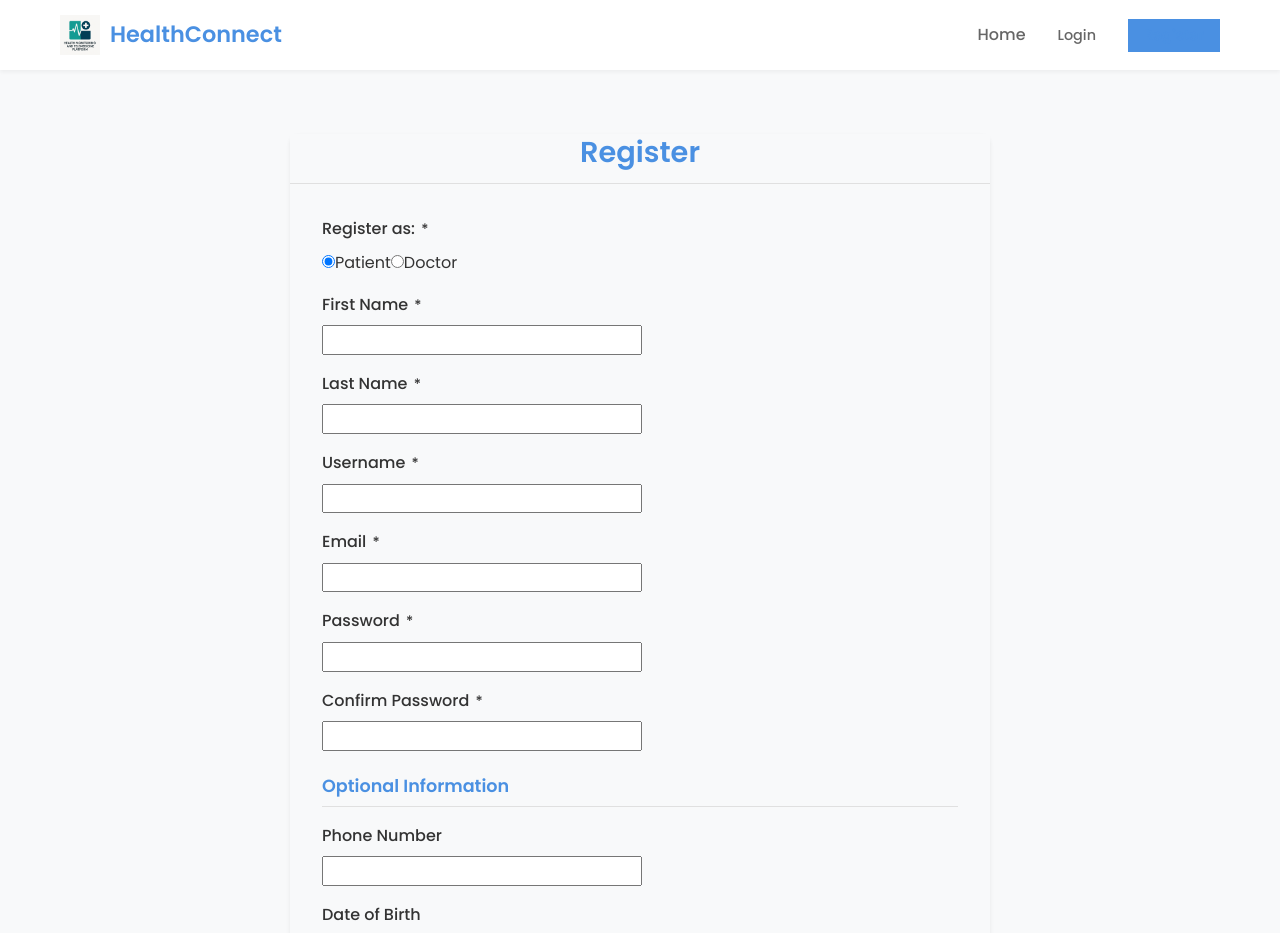
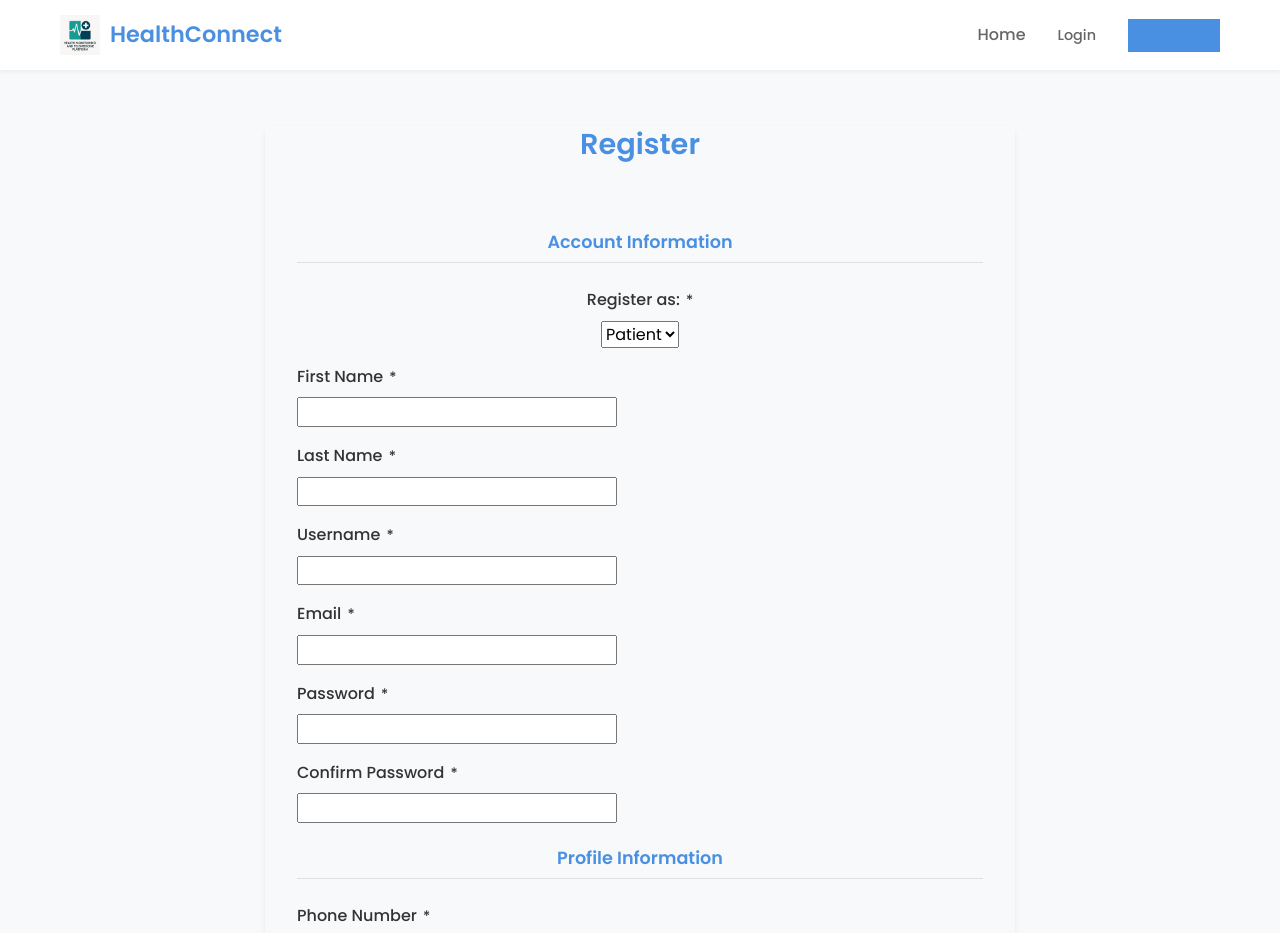
Before and after one commit to Garbii1/health-telemed-app, an Angular app in the folder telemed-ui/: page /register in a window 1280 px wide. Shown: the top 933 px of the page. Built offline with nearby package versions, Linux system fonts and the light colour scheme.

Commit message:
New Update

```diff
--- a/telemed-ui/src/app/features/auth/login/login.component.scss
+++ b/telemed-ui/src/app/features/auth/login/login.component.scss
@@ -1,54 +1,41 @@
 /* src/app/features/auth/login/login.component.scss */
 
-/* Container to center the card vertically and horizontally */
 .auth-container {
   display: flex;
   justify-content: center;
   align-items: center;
-  /* Calculate min-height to fill viewport between header/footer */
-  /* Adjust subtraction values based on actual header/footer heights if needed */
-  min-height: calc(100vh - var(--header-height, 70px) - var(--footer-height, 50px) - 4rem); /* Add extra vertical padding */
-  padding: 2rem var(--container-padding); /* Use container padding horizontally */
+  min-height: calc(100vh - var(--header-height, 70px) - var(--footer-height, 50px) - 4rem);
+  padding: 2rem var(--container-padding);
 }
 
-/* Style the card holding the form */
 .auth-card {
   width: 100%;
-  max-width: 450px; /* Limit card width */
-  border: none; /* Optional: remove default card border for cleaner look */
-  border-radius: var(--border-radius); /* Use global radius */
+  max-width: 450px;
+  border: none;
+  border-radius: var(--border-radius);
 }
 
-.card-header {
-  border-bottom: 1px solid var(--border-color);
-  h2 {
-    font-weight: 600;
+.card-header h2 { font-weight: 600; }
+.card-body { /* Padding adjusted in HTML */ }
+
+/* Style for centered form groups */
+.form-group.text-center {
+  .form-label {
+    display: block; /* Ensure label is block for centering */
+    margin-bottom: 0.5rem;
   }
+  .form-control {
+    /* Limit width of centered inputs */
+    max-width: 320px;
+    /* mx-auto is added in HTML to center the block */
+  }
+   .invalid-feedback {
+      max-width: 320px; // Match input width
+      margin-left: auto;
+      margin-right: auto;
+   }
 }
 
-.card-body {
-  /* Padding adjusted in HTML (p-4) */
-}
-
-/* Make form controls slightly larger */
-.form-control-lg {
-  min-height: calc(1.5em + 1rem + 2px);
-  padding: .5rem 1rem;
-  font-size: 1.1rem; // Slightly larger text
-  border-radius: .3rem;
-}
-
-/* Make button larger */
-.btn-lg {
-  padding: 0.75rem 1.25rem;
-  font-size: 1.1rem;
-}
-
-/* Style the link at the bottom */
-.text-muted a {
-  color: var(--primary-color); // Make link stand out
-  text-decoration: none;
-  &:hover {
-    text-decoration: underline;
-  }
-}
+.form-control-lg { /* Styles from previous version */ }
+.btn-lg { /* Styles from previous version */ }
+.text-muted a { /* Styles from previous version */ }
--- a/telemed-ui/src/app/features/auth/register/register.component.html
+++ b/telemed-ui/src/app/features/auth/register/register.component.html
@@ -1,33 +1,33 @@
 <!-- src/app/features/auth/register/register.component.html -->
-<div class="auth-container"> <!-- Outer container for centering -->
-  <div class="auth-card card shadow-sm"> <!-- Card styling -->
+<div class="auth-container">
+  <div class="auth-card card shadow-sm">
      <div class="card-header bg-light">
-        <!-- Added mb-0 to heading, text-primary color -->
        <h2 class="text-center text-primary mb-0">Register</h2>
      </div>
-    <div class="card-body p-4"> <!-- Add more padding -->
+    <div class="card-body p-4">
       <form [formGroup]="registerForm" (ngSubmit)="onSubmit()">
-        <!-- Messages -->
         <div *ngIf="successMessage" class="alert alert-success">{{ successMessage }}</div>
         <div *ngIf="errorMessage" class="alert alert-danger"><pre>{{ errorMessage }}</pre></div>
 
-        <!-- Role Selection -->
-        <div class="form-group mb-3">
-          <label class="form-label fw-bold">Register as: <span class="text-danger">*</span></label>
-          <div class="d-flex"> <!-- Use flex for inline layout -->
-            <div class="form-check me-4"> <!-- Add margin between radio buttons -->
-                <input class="form-check-input" type="radio" id="rolePatient" value="PATIENT" formControlName="role">
-                <label class="form-check-label" for="rolePatient">Patient</label>
-            </div>
-            <div class="form-check">
-                <input class="form-check-input" type="radio" id="roleDoctor" value="DOCTOR" formControlName="role">
-                <label class="form-check-label" for="roleDoctor">Doctor</label>
+        <!-- Basic Info Section -->
+        <h5 class="mt-2 mb-3 section-heading text-center">Account Information</h5>
+
+        <!-- Role Selection - Changed to Dropdown -->
+        <div class="row justify-content-center mb-3">
+            <div class="col-md-8"> <!-- Adjust width as needed -->
+                 <div class="form-group text-center">
+                   <label for="role" class="form-label fw-bold">Register as: <span class="text-danger">*</span></label>
+                   <select id="role" class="form-select" formControlName="role" [class.is-invalid]="role?.invalid && role?.touched">
+                       <option value="PATIENT">Patient</option>
+                       <option value="DOCTOR">Doctor</option>
+                   </select>
+                   <div *ngIf="role?.invalid && role?.touched" class="invalid-feedback text-start">Required.</div>
                  </div>
             </div>
         </div>
 
-        <!-- Basic Info -->
-        <div class="row mb-2"> <!-- Use row for columns, less margin if fields follow closely -->
+
+        <div class="row mb-2">
           <div class="col-md-6">
             <div class="form-group">
               <label for="first_name" class="form-label">First Name <span class="text-danger">*</span></label>
@@ -62,7 +62,6 @@
            </div>
         </div>
 
-        <!-- Password -->
         <div class="row mb-2">
            <div class="col-md-6">
               <div class="form-group">
@@ -77,77 +76,91 @@
            <div class="col-md-6">
                <div class="form-group">
                  <label for="password2" class="form-label">Confirm Password <span class="text-danger">*</span></label>
-                 <input type="password" id="password2" class="form-control" formControlName="password2" [class.is-invalid]="(password2?.invalid && password2?.touched) || (registerForm.errors?.['passwordMismatch'] && password2?.touched)"> <!-- Added check for touched on mismatch -->
+                 <input type="password" id="password2" class="form-control" formControlName="password2" [class.is-invalid]="(password2?.invalid && password2?.touched) || (registerForm.errors?.['passwordMismatch'] && password2?.touched)">
                   <div *ngIf="password2?.invalid && password2?.touched && password2?.errors?.['required']" class="invalid-feedback">Required.</div>
                   <div *ngIf="registerForm.errors?.['passwordMismatch'] && password2?.touched" class="invalid-feedback">Passwords do not match.</div>
                </div>
            </div>
         </div>
 
-        <!-- Optional Profile Fields -->
-         <h5 class="mt-4 mb-3 section-heading">Optional Information</h5>
+        <!-- Profile Information - Now Required -->
+         <h5 class="mt-4 mb-3 section-heading text-center">Profile Information</h5>
          <div class="row mb-2">
            <div class="col-md-6">
              <div class="form-group">
-               <label for="phone_number" class="form-label">Phone Number</label>
-               <input type="tel" id="phone_number" class="form-control" formControlName="phone_number">
+               <label for="phone_number" class="form-label">Phone Number <span class="text-danger">*</span></label>
+               <input type="tel" id="phone_number" class="form-control" formControlName="phone_number" [class.is-invalid]="phone_number?.invalid && phone_number?.touched">
+               <div *ngIf="phone_number?.invalid && phone_number?.touched" class="invalid-feedback">Required.</div>
              </div>
            </div>
            <div class="col-md-6">
              <div class="form-group">
-               <label for="date_of_birth" class="form-label">Date of Birth</label>
-               <input type="date" id="date_of_birth" class="form-control" formControlName="date_of_birth">
+               <label for="date_of_birth" class="form-label">Date of Birth <span class="text-danger">*</span></label>
+               <input type="date" id="date_of_birth" class="form-control" formControlName="date_of_birth" [class.is-invalid]="date_of_birth?.invalid && date_of_birth?.touched">
+               <div *ngIf="date_of_birth?.invalid && date_of_birth?.touched" class="invalid-feedback">Required.</div>
              </div>
            </div>
          </div>
           <div class="form-group mb-3">
-             <label for="address" class="form-label">Address</label>
-             <textarea id="address" class="form-control" formControlName="address" rows="2"></textarea>
+             <label for="address" class="form-label">Address <span class="text-danger">*</span></label>
+             <textarea id="address" class="form-control" formControlName="address" rows="2" [class.is-invalid]="address?.invalid && address?.touched"></textarea>
+              <div *ngIf="address?.invalid && address?.touched" class="invalid-feedback">Required.</div>
           </div>
 
 
-        <!-- Doctor Specific Fields -->
+        <!-- Doctor Specific Fields (Conditional) -->
         <div *ngIf="role?.value === 'DOCTOR'">
-          <h5 class="mt-4 mb-3 section-heading">Doctor Information (Required)</h5>
-          <div class="form-group mb-3">
-            <label for="specialization" class="form-label">Specialization</label>
+          <h5 class="mt-4 mb-3 section-heading text-center">Doctor Information</h5>
+          <div class="row mb-2">
+              <div class="col-md-6">
+                  <div class="form-group">
+                    <label for="specialization" class="form-label">Specialization <span class="text-danger">*</span></label>
                     <input type="text" id="specialization" class="form-control" formControlName="specialization" [class.is-invalid]="specialization?.invalid && specialization?.touched">
                      <div *ngIf="specialization?.invalid && specialization?.touched" class="invalid-feedback">Required for doctors.</div>
                   </div>
-          <div class="form-group mb-3">
-            <label for="license_number" class="form-label">License Number</label>
+              </div>
+              <div class="col-md-6">
+                   <div class="form-group">
+                     <label for="license_number" class="form-label">License Number <span class="text-danger">*</span></label>
                      <input type="text" id="license_number" class="form-control" formControlName="license_number" [class.is-invalid]="license_number?.invalid && license_number?.touched">
                       <div *ngIf="license_number?.invalid && license_number?.touched" class="invalid-feedback">Required for doctors.</div>
                    </div>
               </div>
+          </div>
+        </div>
 
-        <!-- Patient Specific Fields (Optional) -->
+        <!-- Patient Specific Fields (Conditional & Optional Emergency Contact) -->
          <div *ngIf="role?.value === 'PATIENT'">
-            <h5 class="mt-4 mb-3 section-heading">Patient Information (Optional)</h5>
+            <h5 class="mt-4 mb-3 section-heading text-center">Patient Information</h5>
             <div class="row mb-2">
-               <div class="col-md-6">
+               <div class="col-md-5"> <!-- Adjust col size -->
                   <div class="form-group">
                     <label for="emergency_contact_name" class="form-label">Emergency Contact Name</label>
                     <input type="text" id="emergency_contact_name" class="form-control" formControlName="emergency_contact_name">
+                     <!-- Add validation if making required -->
                   </div>
                </div>
-               <div class="col-md-6">
+                <div class="col-md-3"> <!-- Add column for relationship -->
+                     <div class="form-group">
+                       <label for="emergency_contact_relationship" class="form-label">Relationship</label>
+                       <input type="text" id="emergency_contact_relationship" class="form-control" formControlName="emergency_contact_relationship" placeholder="e.g., Spouse, Parent">
+                       <!-- Add validation if making required -->
+                     </div>
+                 </div>
+               <div class="col-md-4"> <!-- Adjust col size -->
                    <div class="form-group">
                      <label for="emergency_contact_phone" class="form-label">Emergency Contact Phone</label>
                      <input type="tel" id="emergency_contact_phone" class="form-control" formControlName="emergency_contact_phone">
+                      <!-- Add validation if making required -->
                    </div>
                </div>
             </div>
          </div>
 
         <!-- Submit Button -->
-        <!-- Ensure type="submit" -->
         <button type="submit" class="btn btn-primary w-100 btn-lg mt-4" [disabled]="isLoading || registerForm.invalid">
           <span *ngIf="!isLoading">Register</span>
-          <span *ngIf="isLoading">
-            <span class="spinner-border spinner-border-sm" role="status" aria-hidden="true"></span>
-            Registering...
-          </span>
+          <span *ngIf="isLoading"><span class="spinner-border spinner-border-sm" role="status" aria-hidden="true"></span> Registering...</span>
         </button>
       </form>
 
@@ -157,6 +170,3 @@
     </div>
   </div>
 </div>
-
-<!-- Remove inline styles for grid, rely on global styles -->
-<!-- <style> ... </style> -->
--- a/telemed-ui/src/app/features/auth/register/register.component.scss
+++ b/telemed-ui/src/app/features/auth/register/register.component.scss
@@ -1,63 +1,48 @@
 /* src/app/features/auth/register/register.component.scss */
 
-/* Use the same container as login for consistency */
+/* Inherit centering from login styles or define here */
 .auth-container {
     display: flex;
     justify-content: center;
-    align-items: flex-start; /* Align card to top */
-    /* Allow slightly less vertical padding if form is long */
+    align-items: flex-start; /* Align top */
     min-height: calc(100vh - var(--header-height, 70px) - var(--footer-height, 50px));
-    padding: 2rem var(--container-padding); /* Add vertical padding */
+    padding: 2rem var(--container-padding);
   }
 
-  /* Style the card */
   .auth-card {
     width: 100%;
-    /* Allow slightly wider card for register form */
-    max-width: 700px;
-    margin-top: 1rem; /* Add margin from top */
-    margin-bottom: 2rem; /* Add margin at bottom */
+    max-width: 750px; /* Wider card for register */
+    margin-top: 1rem;
+    margin-bottom: 2rem;
     border: none;
     border-radius: var(--border-radius);
   }
 
-  .card-header {
-    border-bottom: 1px solid var(--border-color);
-    h2 {
-      font-weight: 600;
-    }
-  }
+  .card-header h2 { font-weight: 600; }
 
-  /* Style section headings */
   .section-heading {
     font-size: 1.1rem;
     font-weight: 600;
     color: var(--primary-color);
     border-bottom: 1px solid var(--border-color);
     padding-bottom: 0.5rem;
-    margin-top: 1.5rem; // Add space above headings
+    margin-bottom: 1.5rem !important; // Ensure consistent spacing
+    margin-top: 1.5rem;
   }
 
-  /* Ensure consistent margins for form groups */
-  .form-group {
-     margin-bottom: 1rem; // Slightly less margin within register form
+  .form-group { margin-bottom: 1rem; }
+
+  .form-label .text-danger { font-size: 0.9em; margin-left: 2px; }
+
+  .form-select { /* If not defined globally */
+      /* ... styles ... */
   }
 
-  /* Responsive adjustments for columns if needed */
-  /* Uses global .row and .col-md-6 from styles.scss */
-
-  /* Style radio buttons */
-  .form-check-input {
-      cursor: pointer;
-  }
-  .form-check-label {
-      cursor: pointer;
-  }
-
-  /* Style required field indicator */
-  .form-label .text-danger {
-      font-size: 0.9em;
-      margin-left: 2px;
+  /* Ensure centered elements within the form have appropriate max-width if needed */
+  .form-group.text-center .form-select {
+      max-width: 300px; /* Example max-width */
+      margin-left: auto;
+      margin-right: auto;
   }
 
   /* Formatting for backend error messages */
--- a/telemed-ui/src/app/shared/components/header/header.component.html
+++ b/telemed-ui/src/app/shared/components/header/header.component.html
@@ -1,48 +1,51 @@
+<!-- src/app/shared/components/header/header.component.html -->
 <header class="app-header">
   <nav class="container header-nav">
     <div class="logo">
-        <a routerLink="/">
+      <!-- Ensure logo link also closes menu if needed -->
+      <a routerLink="/" (click)="closeMenu()">
         <img src="assets/logo.png" alt="Telemed Platform Logo" class="logo-img">
-          <span class="logo-text">HealthConnect</span> <!-- Optional text beside logo -->
+        <span class="logo-text">HealthConnect</span>
       </a>
     </div>
 
-      <!-- Mobile Menu Button -->
-      <button class="menu-toggle" (click)="toggleMenu()" [attr.aria-expanded]="isMenuOpen">
+    <!-- Mobile Menu Button - ensure (click) calls toggleMenu() -->
+    <button class="menu-toggle" aria-label="Toggle menu" [attr.aria-expanded]="isMenuOpen" (click)="toggleMenu()">
       <span></span>
       <span></span>
       <span></span>
     </button>
 
-      <!-- Navigation Links -->
+    <!-- Navigation Links - ensure [class.open] binds to isMenuOpen -->
+    <!-- Add (click)="closeMenu()" to links to close menu on navigation -->
     <ul class="nav-links" [class.open]="isMenuOpen">
-        <!-- Always Visible Links -->
-        <li><a routerLink="/" routerLinkActive="active" [routerLinkActiveOptions]="{exact: true}" (click)="toggleMenu(false)">Home</a></li>
+      <li><a routerLink="/" routerLinkActive="active" [routerLinkActiveOptions]="{exact: true}" (click)="closeMenu()">Home</a></li>
 
       <!-- Patient Links -->
       <ng-container *ngIf="isLoggedIn && userRole === 'PATIENT'">
-          <li><a routerLink="/patient/dashboard" routerLinkActive="active" (click)="toggleMenu(false)">Dashboard</a></li>
-          <li><a routerLink="/patient/vitals" routerLinkActive="active" (click)="toggleMenu(false)">My Vitals</a></li>
-          <li><a routerLink="/patient/appointments" routerLinkActive="active" (click)="toggleMenu(false)">Appointments</a></li>
-           <li><a routerLink="/patient/profile" routerLinkActive="active" (click)="toggleMenu(false)">Profile</a></li>
+        <li><a routerLink="/patient/dashboard" routerLinkActive="active" (click)="closeMenu()">Dashboard</a></li>
+        <li><a routerLink="/patient/vitals" routerLinkActive="active" (click)="closeMenu()">My Vitals</a></li>
+        <li><a routerLink="/patient/appointments" routerLinkActive="active" (click)="closeMenu()">Appointments</a></li>
+         <li><a routerLink="/patient/profile" routerLinkActive="active" (click)="closeMenu()">Profile</a></li>
       </ng-container>
 
       <!-- Doctor Links -->
       <ng-container *ngIf="isLoggedIn && userRole === 'DOCTOR'">
-          <li><a routerLink="/doctor/dashboard" routerLinkActive="active" (click)="toggleMenu(false)">Dashboard</a></li>
-          <li><a routerLink="/doctor/patients" routerLinkActive="active" (click)="toggleMenu(false)">My Patients</a></li>
-          <li><a routerLink="/doctor/appointments" routerLinkActive="active" (click)="toggleMenu(false)">Schedule</a></li>
-           <li><a routerLink="/doctor/profile" routerLinkActive="active" (click)="toggleMenu(false)">Profile</a></li>
+        <li><a routerLink="/doctor/dashboard" routerLinkActive="active" (click)="closeMenu()">Dashboard</a></li>
+        <li><a routerLink="/doctor/patients" routerLinkActive="active" (click)="closeMenu()">My Patients</a></li>
+        <li><a routerLink="/doctor/appointments" routerLinkActive="active" (click)="closeMenu()">Schedule</a></li>
+         <li><a routerLink="/doctor/profile" routerLinkActive="active" (click)="closeMenu()">Profile</a></li>
       </ng-container>
 
       <!-- Auth Links -->
       <ng-container *ngIf="!isLoggedIn">
-          <li class="auth-link"><a routerLink="/login" routerLinkActive="active" class="btn btn-outline-primary btn-sm" (click)="toggleMenu(false)">Login</a></li>
-          <li class="auth-link"><a routerLink="/register" routerLinkActive="active" class="btn btn-primary btn-sm" (click)="toggleMenu(false)">Register</a></li>
+        <li class="auth-link"><a routerLink="/login" routerLinkActive="active" class="btn btn-outline-primary btn-sm" (click)="closeMenu()">Login</a></li>
+        <li class="auth-link"><a routerLink="/register" routerLinkActive="active" class="btn btn-primary btn-sm" (click)="closeMenu()">Register</a></li>
       </ng-container>
 
       <ng-container *ngIf="isLoggedIn">
         <li class="user-info-nav" *ngIf="userInfo">Welcome, {{ userInfo.username || 'User' }}!</li>
+        <!-- Use logout() method which also closes menu -->
         <li class="auth-link"><button class="btn btn-danger btn-sm" (click)="logout()">Logout</button></li>
       </ng-container>
     </ul>
--- a/telemed-ui/src/app/shared/components/header/header.component.scss
+++ b/telemed-ui/src/app/shared/components/header/header.component.scss
@@ -132,11 +132,13 @@
       box-shadow: 0 4px 8px rgba(0, 0, 0, 0.1);
       max-height: 0; // Hidden by default
       overflow: hidden;
-      transition: max-height 0.3s ease-out, padding 0.3s ease-out;
+      transition: max-height 0.3s ease-out, padding 0.3s ease-out, border-top 0.3s ease-out; // Smooth transition
+      border-top: 1px solid transparent; // Add border for separation when open
 
       &.open {
-        max-height: 500px; // Adjust max height as needed
+        max-height: 70vh; // Sufficient height to show links, adjust as needed
         padding: 1rem 0; // Add padding back when open
+        border-top-color: var(--border-color); // Show border when open
       }
 
       li {
--- a/telemed-ui/src/styles.scss
+++ b/telemed-ui/src/styles.scss
@@ -47,7 +47,7 @@ $link-color-value: $primary-color-value; // Base link color as SCSS var
 *::after { box-sizing: border-box; margin: 0; padding: 0; }
 html { font-size: var(--font-size-base); scroll-behavior: smooth; }
 body { font-family: var(--font-family-base); line-height: var(--line-height-base); color: var(--text-color); background-color: var(--bg-color); -webkit-font-smoothing: antialiased; -moz-osx-font-smoothing: grayscale; display: flex; flex-direction: column; min-height: 100vh; }
-main { flex-grow: 1; padding-top: calc(var(--header-height, 70px) + 1rem); padding-bottom: 2rem; }
+main { flex-grow: 1; padding-top: calc(var(--header-height, 70px) + 0.5rem); padding-bottom: 2rem; width: 100%; }
 h1, h2, h3, h4, h5, h6 { margin-bottom: 0.75rem; font-weight: 600; line-height: 1.3; }
 h1 { font-size: 2.2rem; } h2 { font-size: 1.8rem; } h3 { font-size: 1.5rem; } h4 { font-size: 1.2rem; }
 p { margin-bottom: 1rem; color: var(--text-color-light); }
```
Also changed, not shown: telemed-ui/src/app/features/auth/login/login.component.ts (+8 -3 lines), telemed-ui/src/app/features/auth/register/register.component.ts (+74 -37 lines), telemed-ui/src/app/shared/components/header/header.component.ts (+49 -7 lines). Lines whose indentation alone changed are shown as unchanged.
